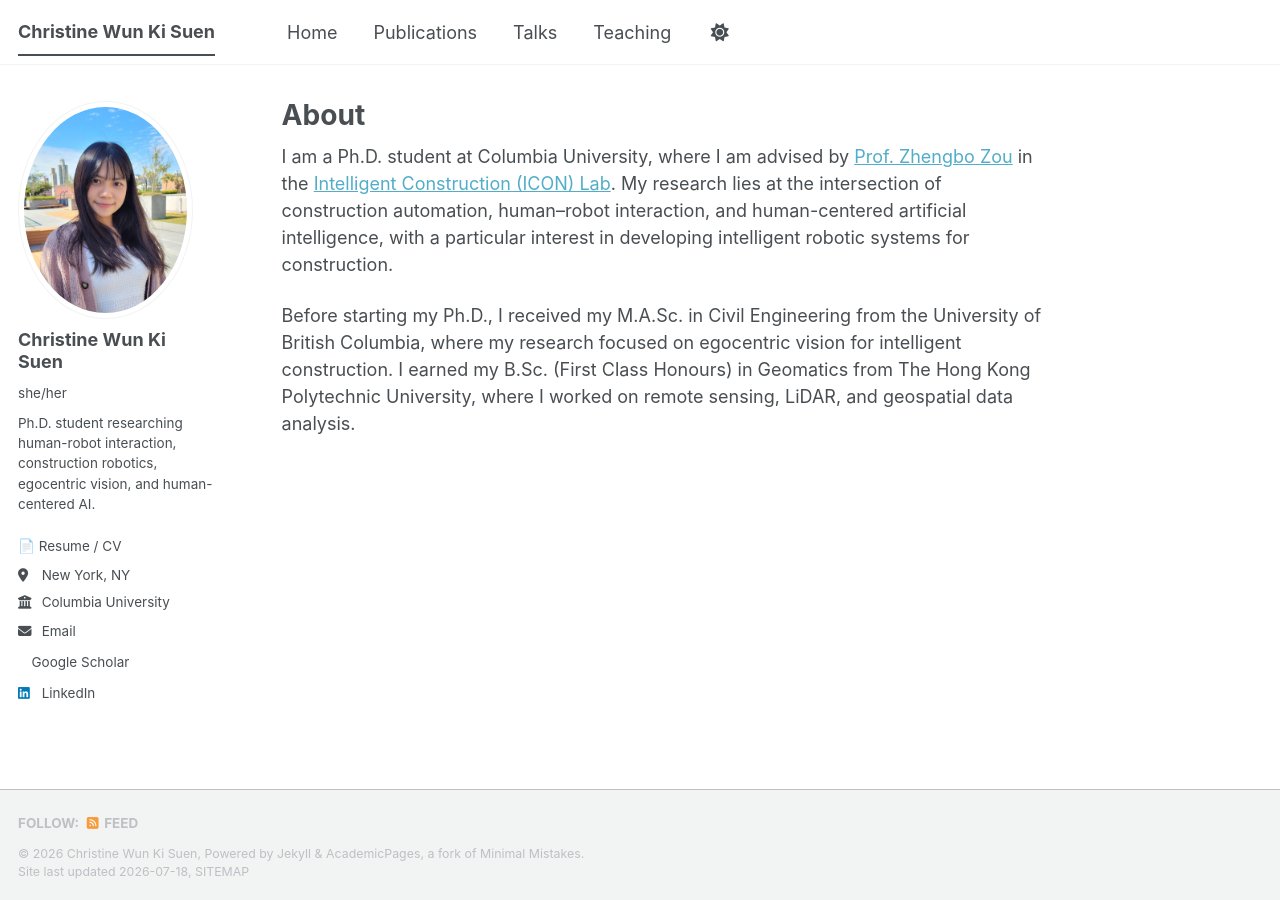
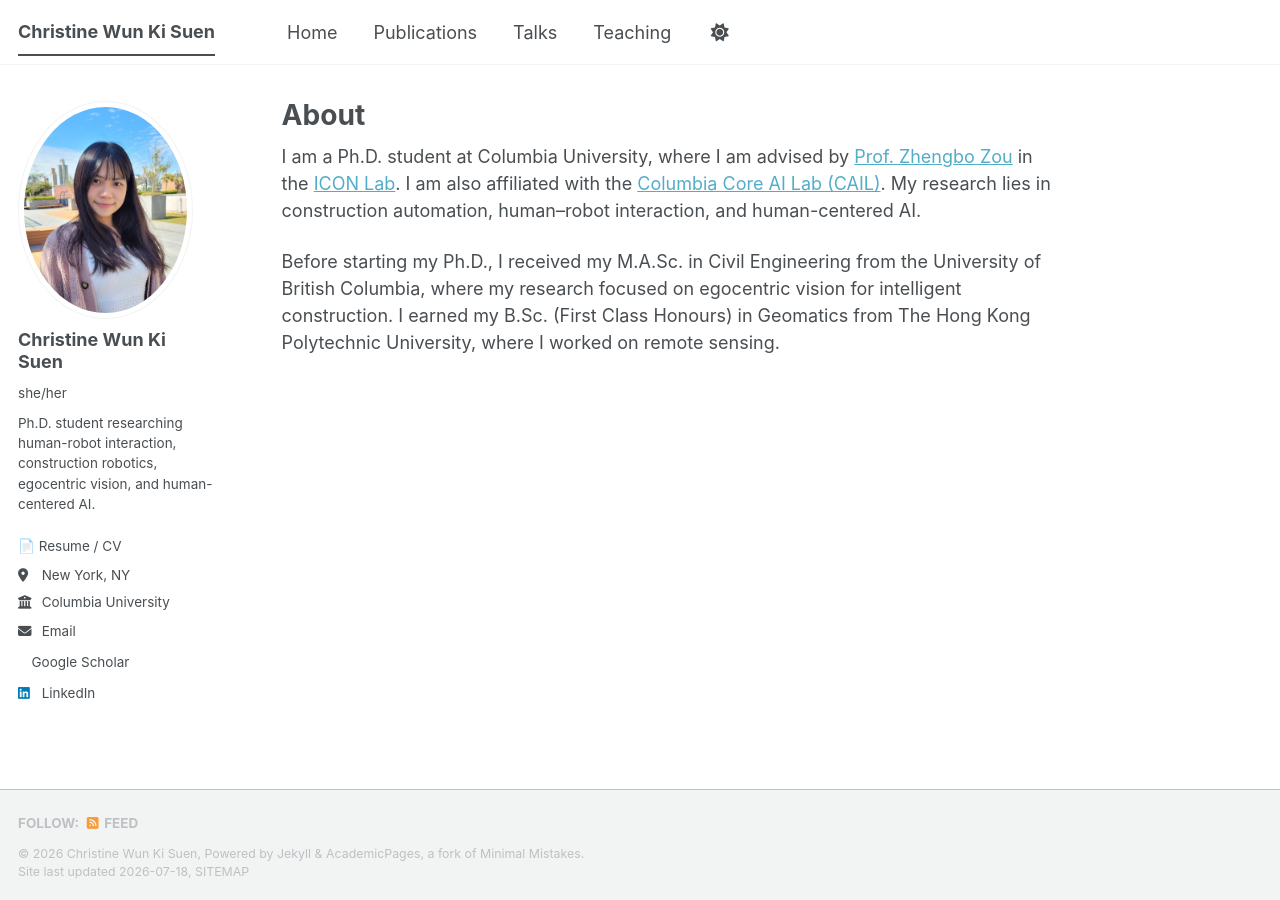
Before and after one commit to christine715/personal-website, a Jekyll site: the page built from _pages/about.md, in a window 1280 px wide. Built offline with Jekyll 4.4.1, drawn with Linux system fonts in a browser that asks for light colours; a style sheet for code colours, icons or effects is not loaded.

Commit message:
Update about.md

```diff
--- a/_pages/about.md
+++ b/_pages/about.md
@@ -4,6 +4,6 @@ title: "About"
 author_profile: true
 ---
 
-I am a Ph.D. student at Columbia University, where I am advised by <a href="https://zzzzzbbzzzzz.github.io/zhengbozou.github.io/" target="_blank">Prof. Zhengbo Zou</a> in the <a href="https://intelconstructlab.github.io/" target="_blank">Intelligent Construction (ICON) Lab</a>. My research lies at the intersection of construction automation, human–robot interaction, and human-centered artificial intelligence, with a particular interest in developing intelligent robotic systems for construction.
+I am a Ph.D. student at Columbia University, where I am advised by <a href="https://zzzzzbbzzzzz.github.io/zhengbozou.github.io/" target="_blank">Prof. Zhengbo Zou</a> in the <a href="https://intelconstructlab.github.io/" target="_blank">ICON Lab</a>. I am also affiliated with the <a href="[https://intelconstructlab.github.io](https://cail.columbia.edu/)/" target="_blank">Columbia Core AI Lab (CAIL)</a>. My research lies in construction automation, human–robot interaction, and human-centered AI.
 
-Before starting my Ph.D., I received my M.A.Sc. in Civil Engineering from the University of British Columbia, where my research focused on egocentric vision for intelligent construction. I earned my B.Sc. (First Class Honours) in Geomatics from The Hong Kong Polytechnic University, where I worked on remote sensing, LiDAR, and geospatial data analysis.
+Before starting my Ph.D., I received my M.A.Sc. in Civil Engineering from the University of British Columbia, where my research focused on egocentric vision for intelligent construction. I earned my B.Sc. (First Class Honours) in Geomatics from The Hong Kong Polytechnic University, where I worked on remote sensing.
```
